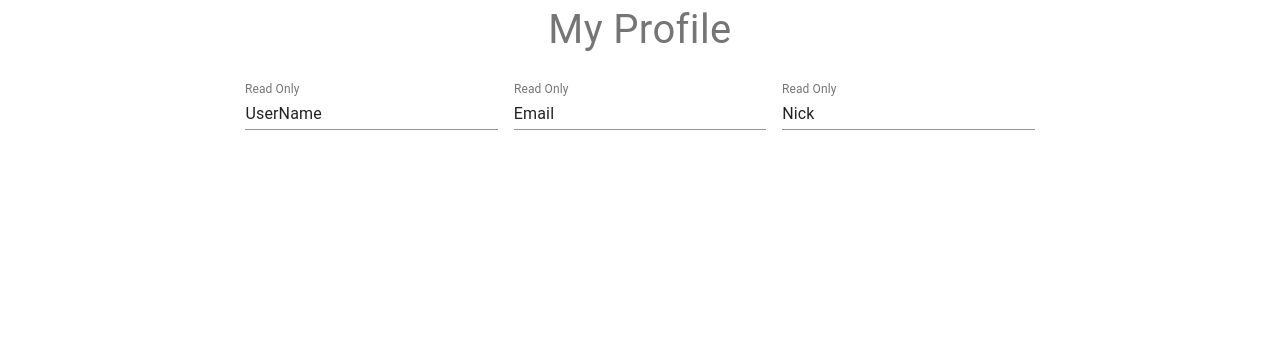
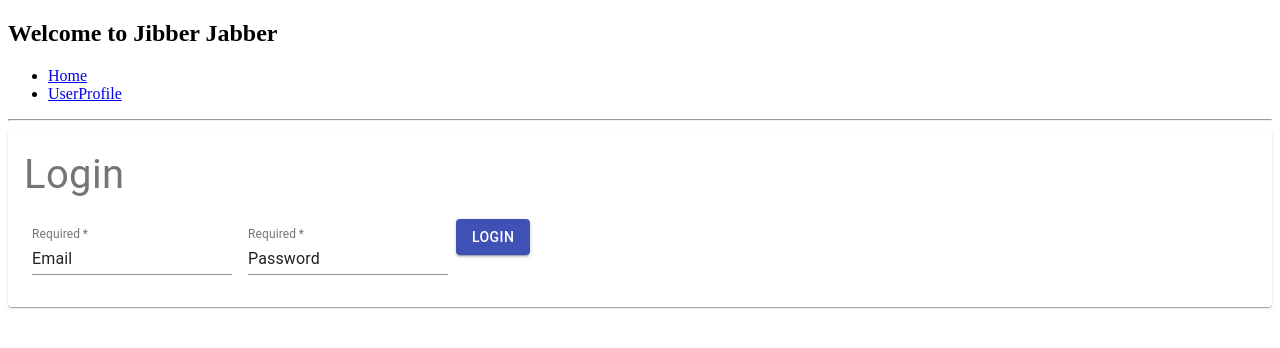
Before and after one commit to sofiasdz/jibber-jabber-ui, a React (Create React App) app: page / in a window 1280 px wide. Shown: the top 348 px of the page. Built offline with nearby package versions, Linux system fonts and the light colour scheme.

Commit message:
Implemented react router

```diff
--- a/package.json
+++ b/package.json
@@ -15,6 +15,7 @@
     "@types/react-dom": "^17.0.4",
     "react": "^17.0.2",
     "react-dom": "^17.0.2",
+    "react-router-dom": "^5.2.0",
     "react-scripts": "4.0.3",
     "typescript": "^4.2.4",
     "web-vitals": "^1.1.2"
@@ -42,5 +43,8 @@
       "last 1 firefox version",
       "last 1 safari version"
     ]
+  },
+  "devDependencies": {
+    "@types/react-router-dom": "^5.1.7"
   }
 }
--- a/src/App.tsx
+++ b/src/App.tsx
@@ -4,13 +4,29 @@ import './App.css';
 import Button from '@material-ui/core/Button';
 import Home from "./components/Home/Home";
 import UserProfile from "./components/UserProfile/UserProfile"
+import { BrowserRouter as Router, Switch, Route, Link } from "react-router-dom";
 
-function App() {
-  return (
-    <div className="App">
-    <UserProfile></UserProfile>
-    </div>
-  );
+class App extends React.Component  {
+  render() {
+    return (
+        <Router>
+          <div>
+            <h2>Welcome to Jibber Jabber</h2>
+            <nav className="navbar navbar-expand-lg navbar-light bg-light">
+              <ul className="navbar-nav mr-auto">
+                <li><Link to={'/'} className="nav-link"> Home </Link></li>
+                <li><Link to={'/userprofile'} className="nav-link">UserProfile</Link></li>
+              </ul>
+            </nav>
+            <hr/>
+            <Switch>
+              <Route exact path='/' component={Home}/>
+              <Route path='/userProfile' component={UserProfile}/>
+            </Switch>
+          </div>
+        </Router>
+    );
+  }
 }
 
 export default App;
--- a/src/index.tsx
+++ b/src/index.tsx
@@ -1,17 +1,6 @@
 import React from 'react';
-import ReactDOM from 'react-dom';
-import './index.css';
+import { render } from 'react-dom';
 import App from './App';
-import reportWebVitals from './reportWebVitals';
 
-ReactDOM.render(
-  <React.StrictMode>
-    <App />
-  </React.StrictMode>,
-  document.getElementById('root')
-);
-
-// If you want to start measuring performance in your app, pass a function
-// to log results (for example: reportWebVitals(console.log))
-// or send to an analytics endpoint. Learn more: https://bit.ly/CRA-vitals
-reportWebVitals();
+render(
+    <App />, document.getElementById('root'));
```
Also changed, not shown: 1 other file (tests, documents, lock files or other folders).
